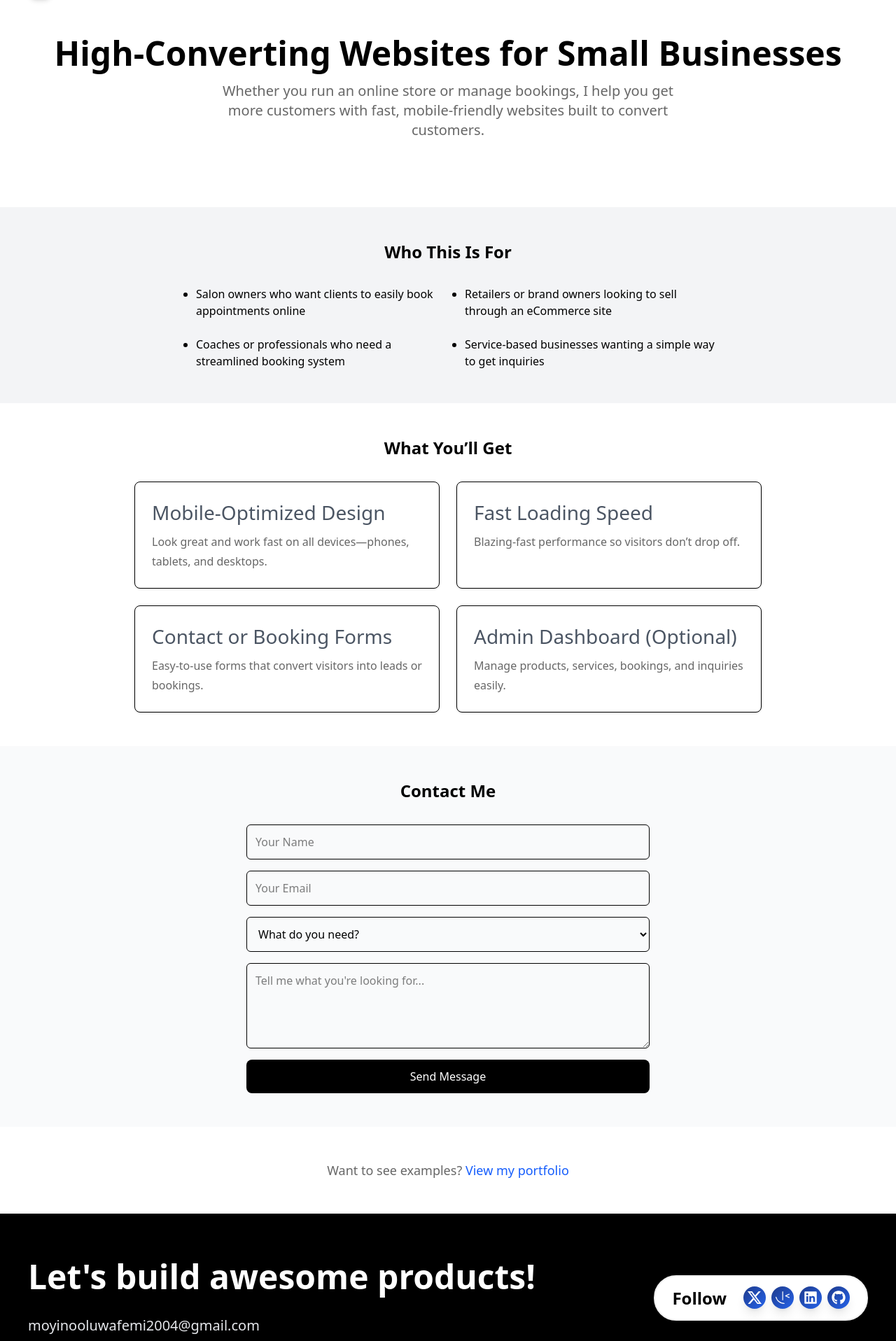
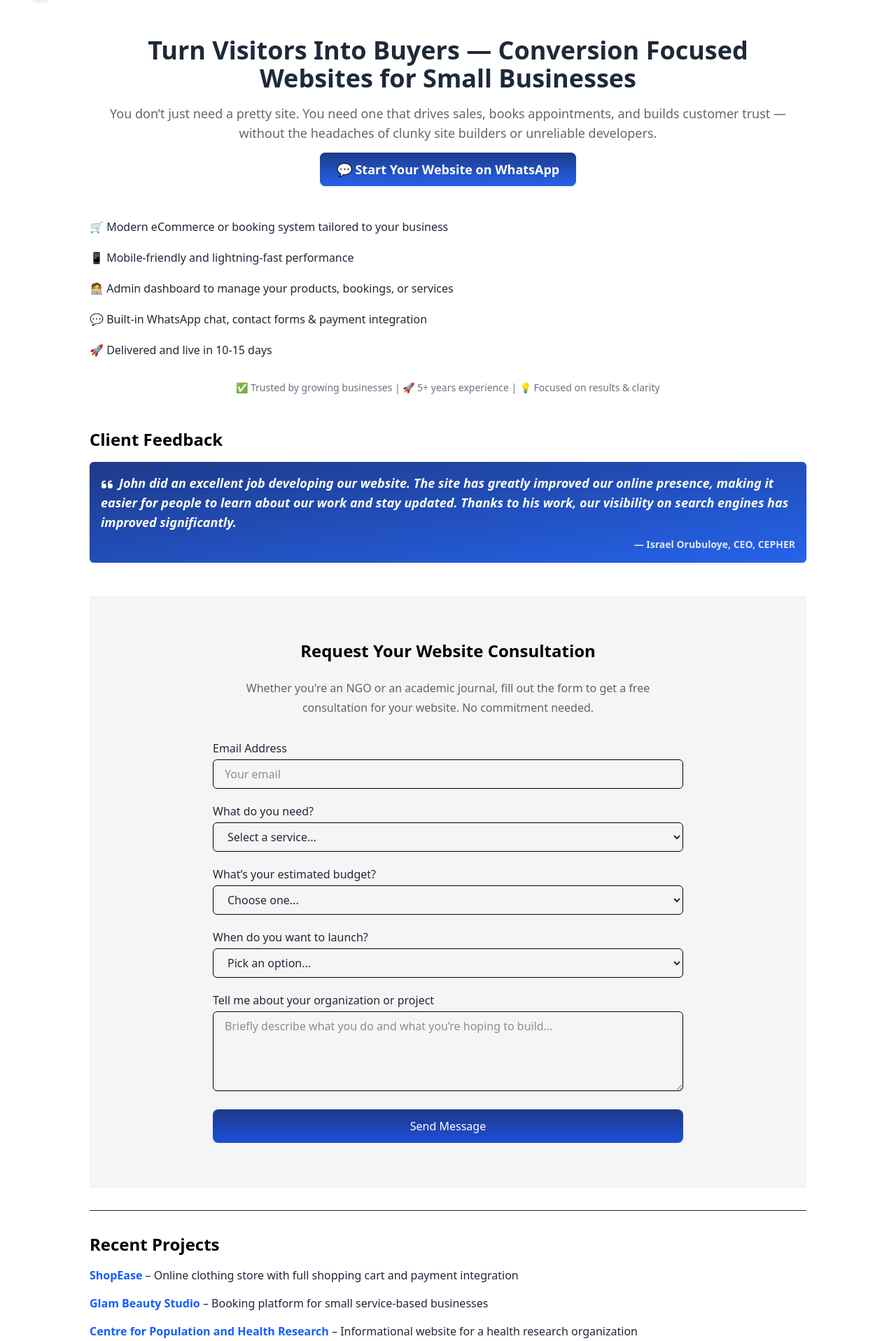
Before and after one commit to lamba01/port, a React (Vite) app: page /business in a window 1280 px wide. Shown: the part 44-1960 px from the top of the page at 70% size. Built offline with nearby package versions, Linux system fonts and the light colour scheme.

Commit message:
feat: enhance Business landing page with SEO improvements, client testimonials, and streamlined contact form

```diff
--- a/src/pages/business.jsx
+++ b/src/pages/business.jsx
@@ -1,129 +1,201 @@
 import React from "react";
+import { Helmet } from "react-helmet";
+import "aos/dist/aos.css";
+import Contact from "../sections/contact";
+import { FaQuoteLeft } from "react-icons/fa6";
 
 export default function BusinessLandingPage() {
   return (
-    <main className="bg-white text-black min-h-screen ">
-      <section className="text-center py-24 px-6 ">
-        <h1 className="text-4xl md:text-5xl font-bold mb-4">
-          High-Converting Websites for Small Businesses
+    <>
+      <Helmet>
+        <title>eCommerce & Booking Website Developer – John Oluwafemi</title>
+        <meta
+          name="description"
+          content="Sell more and book faster with a conversion-optimized website — clean, mobile-ready, and built to grow your business."
+        />
+        <meta
+          name="keywords"
+          content="ecommerce website, booking website, business website, online store, appointment website developer"
+        />
+        <meta name="author" content="John Oluwafemi" />
+        <meta
+          property="og:title"
+          content="eCommerce & Booking Website Developer – John Oluwafemi"
+        />
+        <meta
+          property="og:description"
+          content="Conversion-focused websites for eCommerce and appointment-based businesses. Fast delivery, mobile-ready, and easy to manage."
+        />
+      </Helmet>
+
+      <div className="bg-white text-gray-800 min-h-screen flex flex-col items-center px-4 py-10">
+        <div className="max-w-5xl w-full mt-14">
+          <h1 className="text-3xl sm:text-4xl font-bold text-center mb-4">
+            Turn Visitors Into Buyers — Conversion Focused Websites for Small
+            Businesses
           </h1>
-        <p className="text-lg md:text-xl max-w-2xl mx-auto">
-          Whether you run an online store or manage bookings, I help you get
-          more customers with fast, mobile-friendly websites built to convert
-          customers.
+
+          <p className="text-lg text-center mb-6">
+            You don’t just need a pretty site. You need one that drives sales,
+            books appointments, and builds customer trust — without the
+            headaches of clunky site builders or unreliable developers.
           </p>
-      </section>
 
-      <section className="bg-gray-100 py-12 px-6">
-        <h2 className="text-2xl font-semibold text-center mb-8">
-          Who This Is For
-        </h2>
-        <ul className="max-w-3xl mx-auto grid gap-6 md:grid-cols-2 text-left list-disc pl-6">
+          {/* FAST CTA */}
+          <div className="text-center mb-14">
+            <a
+              href="https://wa.me/2348166009368?text=Hi%20John%2C%20I%20need%20a%20website%20for%20my%20business"
+              target="_blank"
+              rel="noopener noreferrer nofollow"
+              className="hover:opacity-80 text-white px-6 py-3 rounded-lg text-lg font-semibold transition"
+              style={{
+                backgroundImage: "linear-gradient(to top, #2563eb, #1e3a8a)",
+                backgroundColor: "#2563eb", // fallback solid color
+              }}
+            >
+              💬 Start Your Website on WhatsApp
+            </a>
+          </div>
+
+          {/* VALUE BULLETS */}
+          <ul className="space-y-5 mb-8 text-base">
             <li>
-            Salon owners who want clients to easily book appointments online
+              🛒 Modern eCommerce or booking system tailored to your business
+            </li>
+            <li>📱 Mobile-friendly and lightning-fast performance</li>
+            <li>
+              🧑‍💻 Admin dashboard to manage your products, bookings, or services
             </li>
             <li>
-            Retailers or brand owners looking to sell through an eCommerce site
+              💬 Built-in WhatsApp chat, contact forms & payment integration
+            </li>
+            <li>🚀 Delivered and live in 10-15 days</li>
+          </ul>
+
+          <div className="text-sm text-gray-500 text-center mb-12">
+            ✅ Trusted by growing businesses | 🚀 5+ years experience | 💡
+            Focused on results & clarity
+          </div>
+
+          {/* TESTIMONIAL */}
+          <h2 className="text-2xl font-semibold mb-4">Client Feedback</h2>
+          <div
+            className="p-4 rounded-md shadow mb-12"
+            style={{
+              backgroundImage: "linear-gradient(to top left, #2563eb, #1e3a8a)",
+              backgroundColor: "#2563eb", // fallback solid color
+            }}
+          >
+            <span className="italic font-semibold text-white text-lg">
+              <FaQuoteLeft className="inline mr-2" />
+              John did an excellent job developing our website. The site has
+              greatly improved our online presence, making it easier for people
+              to learn about our work and stay updated. Thanks to his work, our
+              visibility on search engines has improved significantly.
+            </span>
+            <span className="mt-2 font-semibold text-sm text-right block text-white/85">
+              — Israel Orubuloye, CEO, CEPHER
+            </span>
+          </div>
+
+          {/* CONTACT FORM */}
+          <Contact />
+
+          <hr className="my-8" />
+
+          {/* PORTFOLIO */}
+          <h2 className="text-2xl font-semibold mb-4">Recent Projects</h2>
+          <ul className="space-y-4 mb-8">
+            <li>
+              <strong>
+                <a
+                  href="https://commeercee.vercel.app"
+                  target="_blank"
+                  rel="noopener noreferrer"
+                  className="text-blue-600 hover:text-blue-800 transition"
+                >
+                  ShopEase
+                </a>
+              </strong>{" "}
+              – Online clothing store with full shopping cart and payment
+              integration
             </li>
             <li>
-            Coaches or professionals who need a streamlined booking system
+              <strong>
+                <a
+                  href="https://airbox-asessment.vercel.app/"
+                  target="_blank"
+                  rel="noopener noreferrer"
+                  className="text-blue-600 hover:text-blue-800 transition"
+                >
+                  Glam Beauty Studio
+                </a>
+              </strong>{" "}
+              – Booking platform for small service-based businesses
             </li>
             <li>
-            Service-based businesses wanting a simple way to get inquiries
+              <strong>
+                <a
+                  href="https://www.cepher.org.ng/"
+                  target="_blank"
+                  rel="noopener noreferrer"
+                  className="text-blue-600 hover:text-blue-800 transition"
+                >
+                  Centre for Population and Health Research
+                </a>
+              </strong>{" "}
+              – Informational website for a health research organization
             </li>
           </ul>
-      </section>
 
-      <section className="py-12 px-6">
-        <h2 className="text-2xl font-semibold text-center mb-8">
-          What You’ll Get
-        </h2>
-        <div className="max-w-4xl mx-auto grid gap-6 md:grid-cols-2">
-          <div className="bg-white p-6 rounded-lg shadow border">
-            <h3 className="text-xl font-bold mb-2">Mobile-Optimized Design</h3>
-            <p>
-              Look great and work fast on all devices—phones, tablets, and
-              desktops.
-            </p>
-          </div>
-          <div className="bg-white p-6 rounded-lg shadow border">
-            <h3 className="text-xl font-bold mb-2">Fast Loading Speed</h3>
-            <p>Blazing-fast performance so visitors don’t drop off.</p>
-          </div>
-          <div className="bg-white p-6 rounded-lg shadow border">
-            <h3 className="text-xl font-bold mb-2">Contact or Booking Forms</h3>
-            <p>
-              Easy-to-use forms that convert visitors into leads or bookings.
-            </p>
-          </div>
-          <div className="bg-white p-6 rounded-lg shadow border">
-            <h3 className="text-xl font-bold mb-2">
-              Admin Dashboard (Optional)
-            </h3>
-            <p>Manage products, services, bookings, and inquiries easily.</p>
+          <hr className="my-8" />
+
+          {/* ABOUT YOU */}
+          <div
+            className="px-3 py-8 text-white"
+            style={{
+              backgroundImage: "linear-gradient(to top, #2563eb, #1e3a8a)",
+              backgroundColor: "#2563eb", // fallback solid color
+            }}
+          >
+            <h1 className="text-2xl font-semibold mb-4">Why Work With Me?</h1>
+            <span className="mb-6 block">
+              I’m <strong>John Oluwafemi</strong>, a full-stack web developer
+              helping business owners turn visitors into customers. I focus on
+              speed, clarity, and making your site do more than just look good —
+              I make it work for you.{" "}
+              <span className="block mt-2 font-bold">
+                ⚡️ Only 2 project slots available this month
+              </span>
+            </span>
+
+            <div className="text-center">
+              <a
+                href="https://johncodes.xyz"
+                className="bg-white text-black px-6 py-3 rounded-lg hover:bg-white/80 transition"
+              >
+                View My Portfolio
+              </a>
             </div>
           </div>
-      </section>
-
-      <section className="py-12 px-6 bg-gray-50">
-        <h2 className="text-2xl font-semibold text-center mb-8">Contact Me</h2>
-        <form
-          action="https://formspree.io/f/your-id"
-          method="POST"
-          className="max-w-xl mx-auto grid gap-4"
-        >
-          <input
-            type="text"
-            name="name"
-            required
-            placeholder="Your Name"
-            className="border border-black rounded-md p-3 w-full"
-          />
-          <input
-            type="email"
-            name="email"
-            required
-            placeholder="Your Email"
-            className="border border-black rounded-md p-3 w-full"
-          />
-          <select
-            name="service"
-            required
-            className="border border-black rounded-md p-3 w-full"
-          >
-            <option value="">What do you need?</option>
-            <option value="ecommerce">eCommerce Website</option>
-            <option value="booking">Booking Website</option>
-            <option value="redesign">Redesign Existing Website</option>
-            <option value="other">Other</option>
-          </select>
-          <textarea
-            name="message"
-            rows="4"
-            required
-            placeholder="Tell me what you're looking for..."
-            className="border border-black rounded-md p-3 w-full"
-          ></textarea>
-          <button
-            type="submit"
-            className="bg-black text-white py-3 px-6 rounded-md hover:bg-gray-800"
-          >
-            Send Message
-          </button>
-        </form>
-      </section>
-
-      <section className="py-12 px-6 text-center">
-        <p className="text-lg">
-          Want to see examples?{" "}
-          <a
-            href="https://johncodes.xyz/#projects"
-            className="text-blue-600 underline hover:text-blue-800"
-          >
-            View my portfolio
-          </a>
+          <p className="text-center text-lg text-gray-500 mb-6">
+            Built with: React • Tailwind CSS
           </p>
-      </section>
-    </main>
+          <h2 className="text-xl font-semibold mb-4">FAQs</h2>
+          <ul className="space-y-4 text-base text-gray-700 mb-8">
+            <li>
+              <strong>How long does it take?</strong> <br />
+              Most sites are delivered and live in 10–15 days depending on your
+              content readiness.
+            </li>
+            <li>
+              <strong>Can I update the site myself later?</strong> <br />
+              Yes — you'll get an admin panel and short training on how to
+              update products or content.
+            </li>
+          </ul>
+        </div>
+      </div>
+    </>
   );
 }
```
Lines whose indentation alone changed are shown as unchanged.
